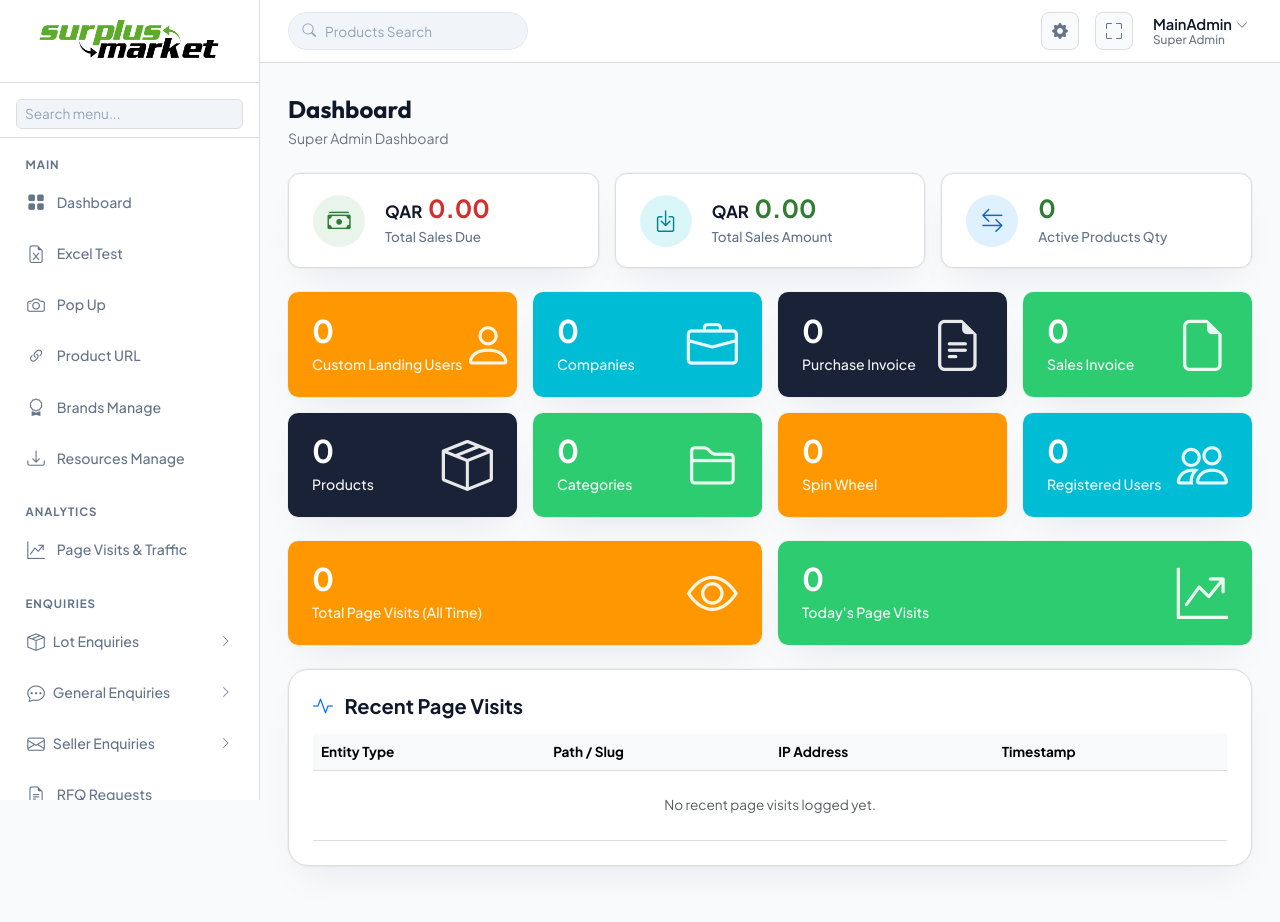
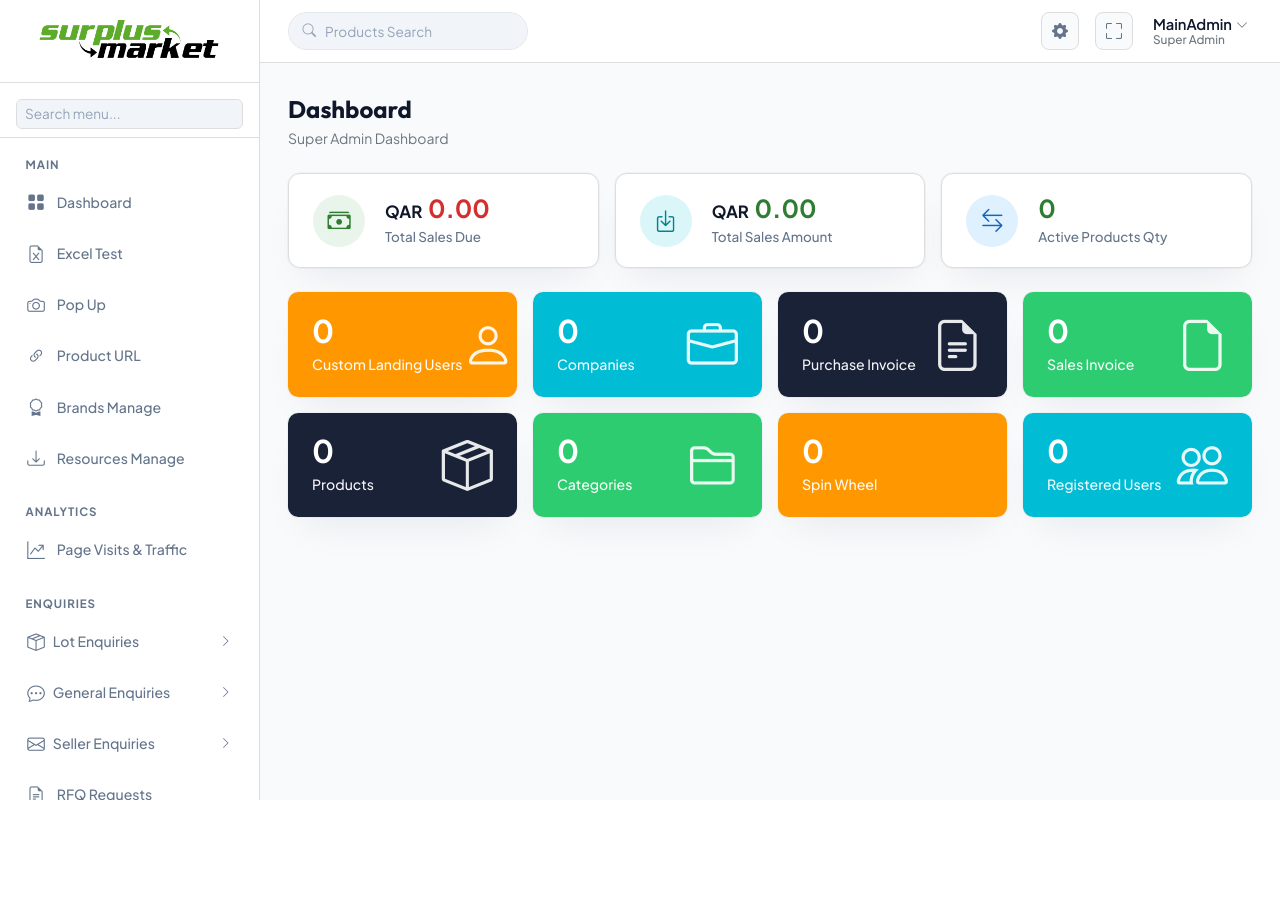
Before and after one commit to mithuncoralbeess/surplus-backend, a Django app: template AdminApp/templates/dashboard.html in a window 1280 px wide. After the commit the page ends 800 px from the top, so only its background shows below. Run offline with Django 5.2, Linux system fonts and the light colour scheme; the template is opened without the code that fills it, so the values that code supplies are empty; data comes from the database, SQL or seed files in the repository; parts of the project's set-up code (start-up, migrations or seed data) failed here and were passed over.

Commit message:
refactor: Remove page visits section from main Dashboard and retain dedicated analytics page

```diff
--- a/AdminApp/templates/dashboard.html
+++ b/AdminApp/templates/dashboard.html
@@ -168,68 +168,4 @@
         </div>
     </div>
 </section>
-
-<!-- Row 4: Page Visit Analytics Banners -->
-<section class="row g-3 mb-4">
-    <!-- Total Page Visits -->
-    <div class="col-xl-6 col-md-6">
-        <div class="dashboard-metric-banner banner-orange">
-            <div class="banner-text-content">
-                <div class="banner-number">{{ stats.total_page_views|default:"0" }}</div>
-                <div class="banner-title">Total Page Visits (All Time)</div>
-            </div>
-            <div class="banner-icon-right">
-                <i class="bi bi-eye"></i>
-            </div>
-        </div>
-    </div>
-
-    <!-- Today's Page Visits -->
-    <div class="col-xl-6 col-md-6">
-        <div class="dashboard-metric-banner banner-green">
-            <div class="banner-text-content">
-                <div class="banner-number">{{ stats.today_page_views|default:"0" }}</div>
-                <div class="banner-title">Today's Page Visits</div>
-            </div>
-            <div class="banner-icon-right">
-                <i class="bi bi-graph-up-arrow"></i>
-            </div>
-        </div>
-    </div>
-</section>
-
-<!-- Recent Page Visits Table -->
-<section class="card border-0 shadow-sm rounded-4 mb-4">
-    <div class="card-body p-4">
-        <h5 class="fw-bold mb-3"><i class="bi bi-activity text-primary me-2"></i> Recent Page Visits</h5>
-        <div class="table-responsive">
-            <table class="table table-hover align-middle mb-0" style="font-size: 0.85rem;">
-                <thead>
-                    <tr class="table-light">
-                        <th>Entity Type</th>
-                        <th>Path / Slug</th>
-                        <th>IP Address</th>
-                        <th>Timestamp</th>
-                    </tr>
-                </thead>
-                <tbody>
-                    {% for view in recent_views %}
-                    <tr>
-                        <td>
-                            <span class="badge bg-primary-subtle text-primary text-uppercase px-2 py-1">{{ view.entity_type }}</span>
-                        </td>
-                        <td class="fw-medium text-dark">{{ view.path|default:view.entity_slug }}</td>
-                        <td class="text-secondary">{{ view.ip_address|default:"Anonymous" }}</td>
-                        <td class="text-secondary">{{ view.created_at|date:"M. d, Y, g:i a" }}</td>
-                    </tr>
-                    {% empty %}
-                    <tr>
-                        <td colspan="4" class="text-center text-muted py-4">No recent page visits logged yet.</td>
-                    </tr>
-                    {% endfor %}
-                </tbody>
-            </table>
-        </div>
-    </div>
-</section>
 {% endblock %}
```
Also changed, not shown: AdminApp/views.py (+2 -13 lines).
